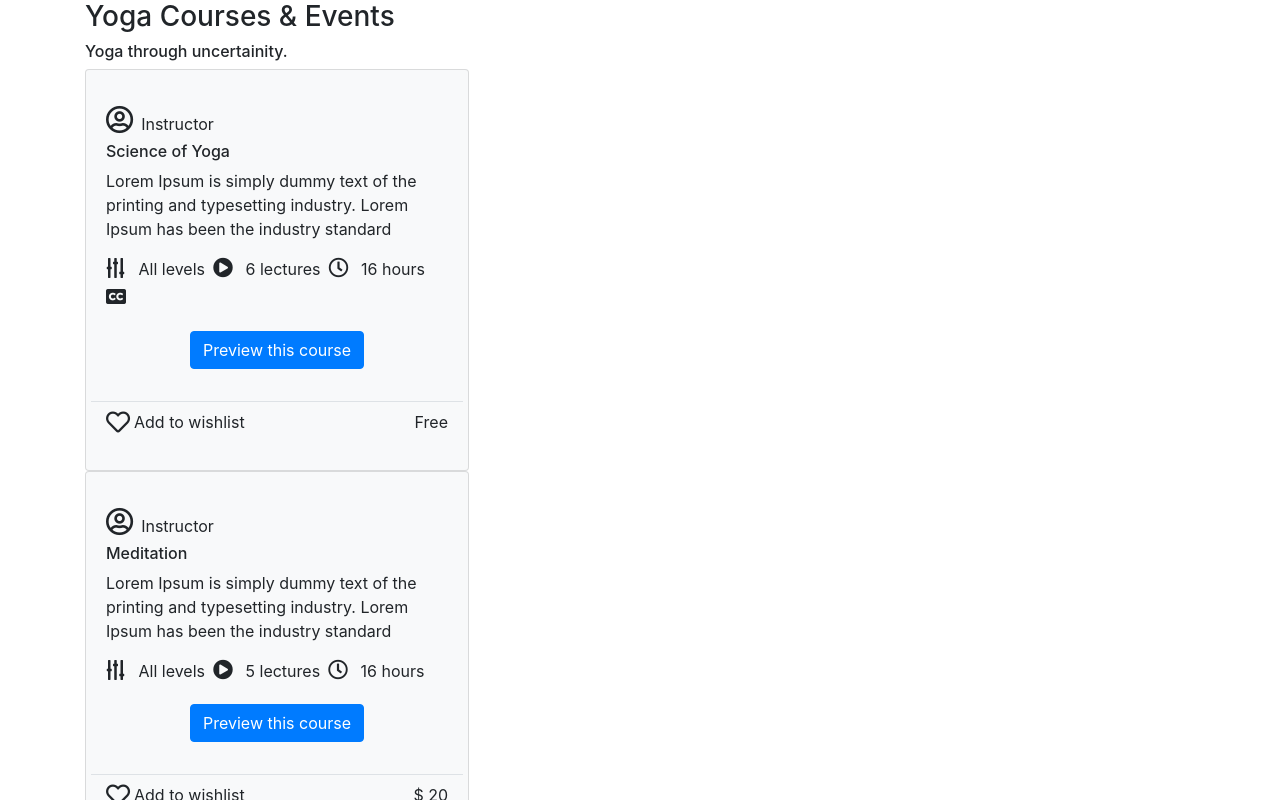
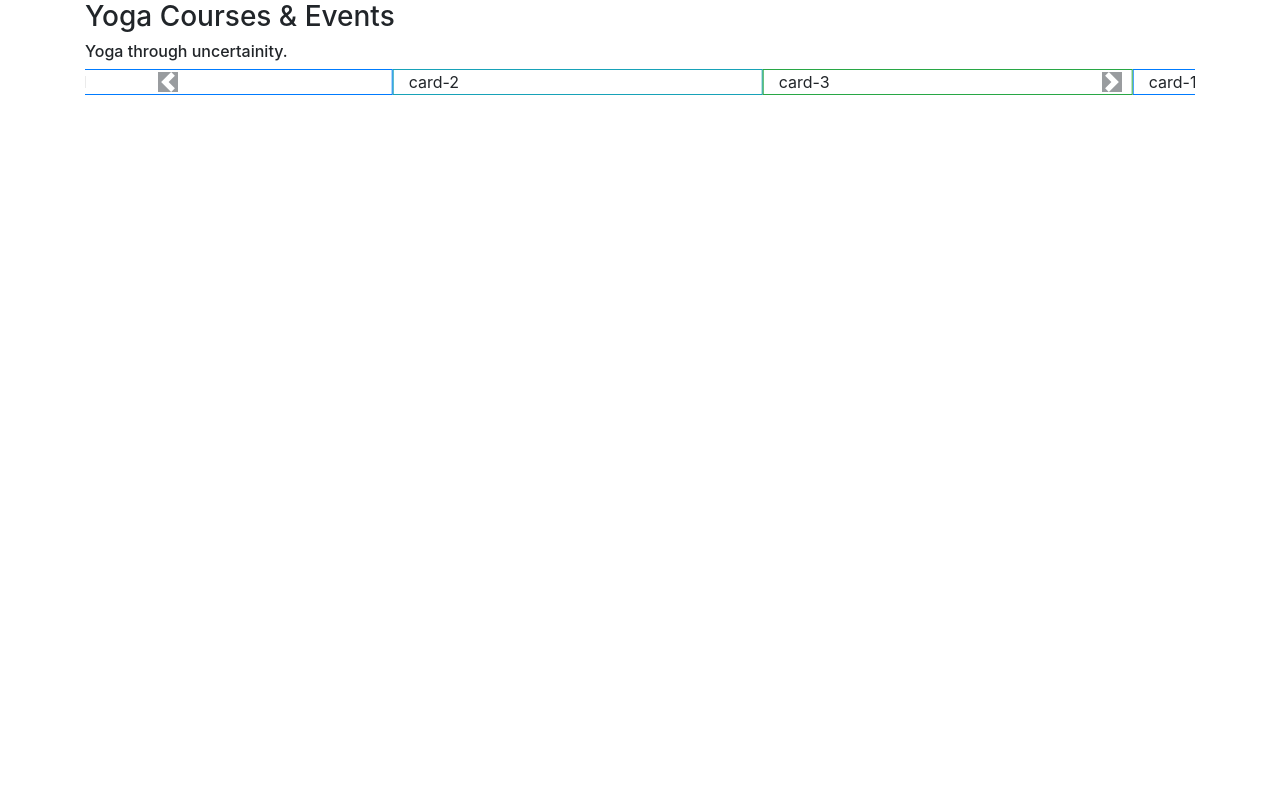
Before and after one commit to hfnabhyasi/heartathon, a Vue app: page / in a window 1280 px wide. Shown: the top 800 px of the page. Built offline with nearby package versions, Linux system fonts and the light colour scheme.

Commit message:
added bootstrap class made carousel with sample cards

```diff
--- a/package.json
+++ b/package.json
@@ -8,10 +8,11 @@
     "lint": "vue-cli-service lint"
   },
   "dependencies": {
+    "@fortawesome/fontawesome-free": "^5.10.1",
     "core-js": "^2.6.5",
     "jquery": "^3.4.1",
-    "vue": "^2.6.10",
-    "@fortawesome/fontawesome-free": "^5.10.1"
+    "popper.js": "^1.15.0",
+    "vue": "^2.6.10"
   },
   "devDependencies": {
     "@vue/cli-plugin-babel": "^3.10.0",
--- a/src/App.vue
+++ b/src/App.vue
@@ -5,11 +5,13 @@
     :styles="{heading:'h3',description:'h6'}"
   />
 
+  <CarouselGrid />
+
   <!-- CourseRow  -->
-  <template v-for="(course,i) in courses">
+  <!-- <template v-for="(course,i) in courses"> -->
     <!-- <CourseListItem :content="course" :key="i"/> -->
-    <HoveredCard :content="course" :key="i"></HoveredCard>
-  </template>
+    <!-- <HoveredCard :content="course" :key="i"></HoveredCard> -->
+  <!-- </template> -->
 
 </div>
 </template>
@@ -18,9 +20,10 @@
 import HeaderComp from "./components/HeaderComp"
 // import CourseRow from "./components/CourseRow"
 import HeaderData from './data/header'
-import CourseListItem from  './components/CourseListItem'
+// import CourseListItem from  './components/CourseListItem'
 import courses from './data/courses'
-import HoveredCard from './components/HoveredCard'
+// import HoveredCard from './components/HoveredCard'
+import CarouselGrid from './components/CarouselGrid'
 
 
 export default {
@@ -32,8 +35,9 @@ export default {
   },
   components: {
     HeaderComp,
-    CourseListItem,
-    HoveredCard
+    // CourseListItem,
+    // HoveredCard,
+    CarouselGrid
 
     // CourseRow
   }
--- /dev/null
+++ b/src/components/CarouselGrid.vue
@@ -0,0 +1,63 @@
+<template lang="html">
+  <div id="carouselExampleControls" class="carousel slide" data-ride="carousel">
+    <div class="carousel-inner">
+
+      <div class="carousel-item active ">
+        <div class="row m-0">
+          <div class="col-4 border border-primary">
+            card-1
+          </div>
+          <div class="col-4 border border-info">
+            card-2
+          </div>
+          <div class="col-4 border border-success">
+            card-3
+          </div>
+        </div>
+      </div>
+
+
+      <div class="carousel-item">
+        <div class="row m-0">
+          <div class="col-4 border border-primary">
+            card-1
+          </div>
+          <div class="col-4 border border-info">
+            card-2
+          </div>
+          <div class="col-4 border border-success">
+            card-3
+          </div>
+        </div>
+      </div>
+      <div class="carousel-item">
+        <div class="row m-0">
+          <div class="col-4 border border-primary">
+            card-1
+          </div>
+          <div class="col-4 border border-info">
+            card-2
+          </div>
+          <div class="col-4 border border-success">
+            card-3
+          </div>
+        </div>
+      </div>
+    </div>
+    <a class="carousel-control-prev" href="#carouselExampleControls" role="button" data-slide="prev">
+      <span class="carousel-control-prev-icon bg-dark" aria-hidden="true"></span>
+      <span class="sr-only">Previous</span>
+    </a>
+    <a class="carousel-control-next" href="#carouselExampleControls" role="button" data-slide="next">
+      <span class="carousel-control-next-icon bg-dark" aria-hidden="true"></span>
+      <span class="sr-only">Next</span>
+    </a>
+  </div>
+</template>
+
+<script>
+export default {}
+</script>
+
+<style lang="css" scoped>
+</style>
--- a/src/main.js
+++ b/src/main.js
@@ -1,3 +1,5 @@
+//bootstrap internally imports jquery and popper
+import "../node_modules/bootstrap/dist/js/bootstrap"
 import Vue from 'vue'
 import App from './App.vue'
 import './main.scss';
```
Also changed, not shown: 1 other file (tests, documents, lock files or other folders).
